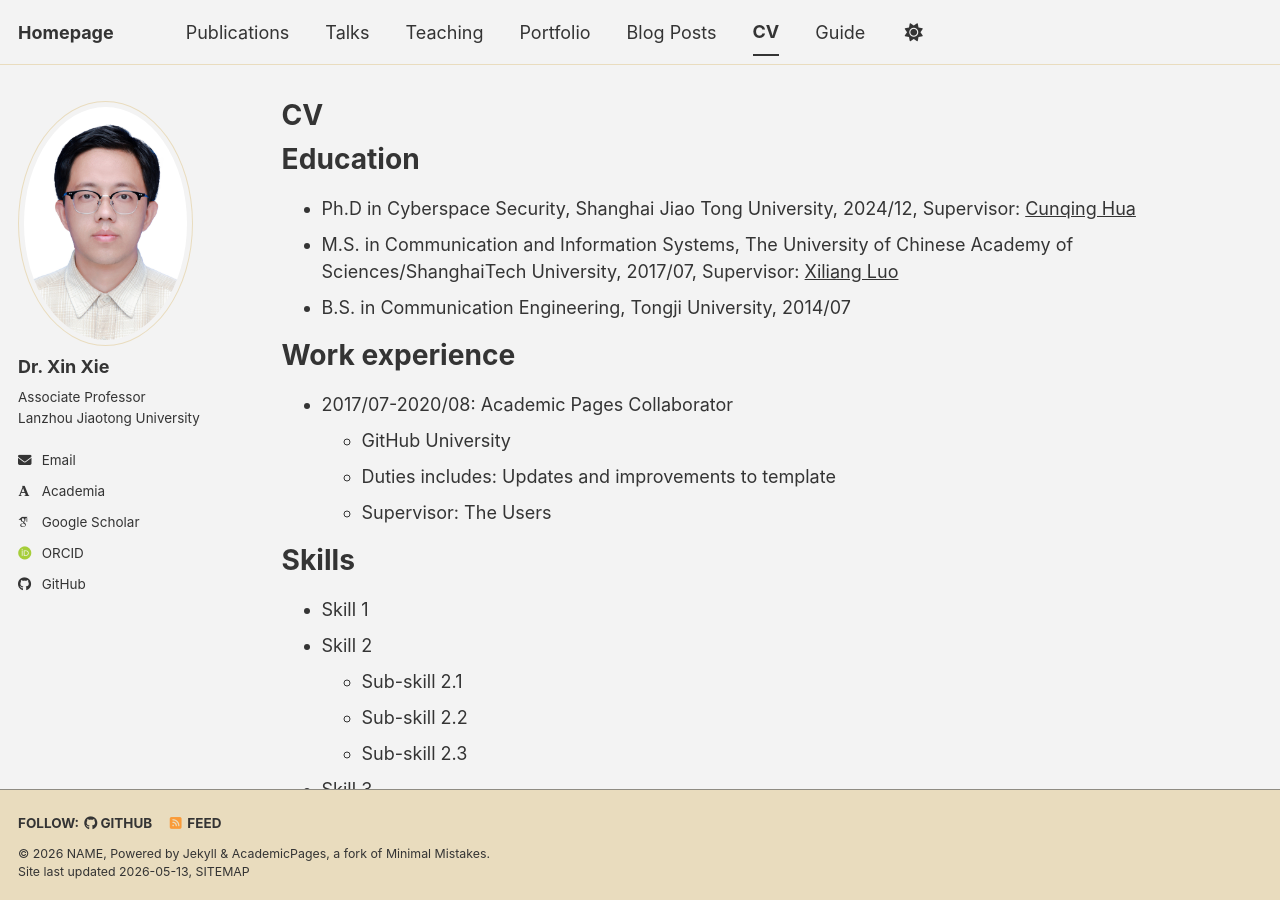
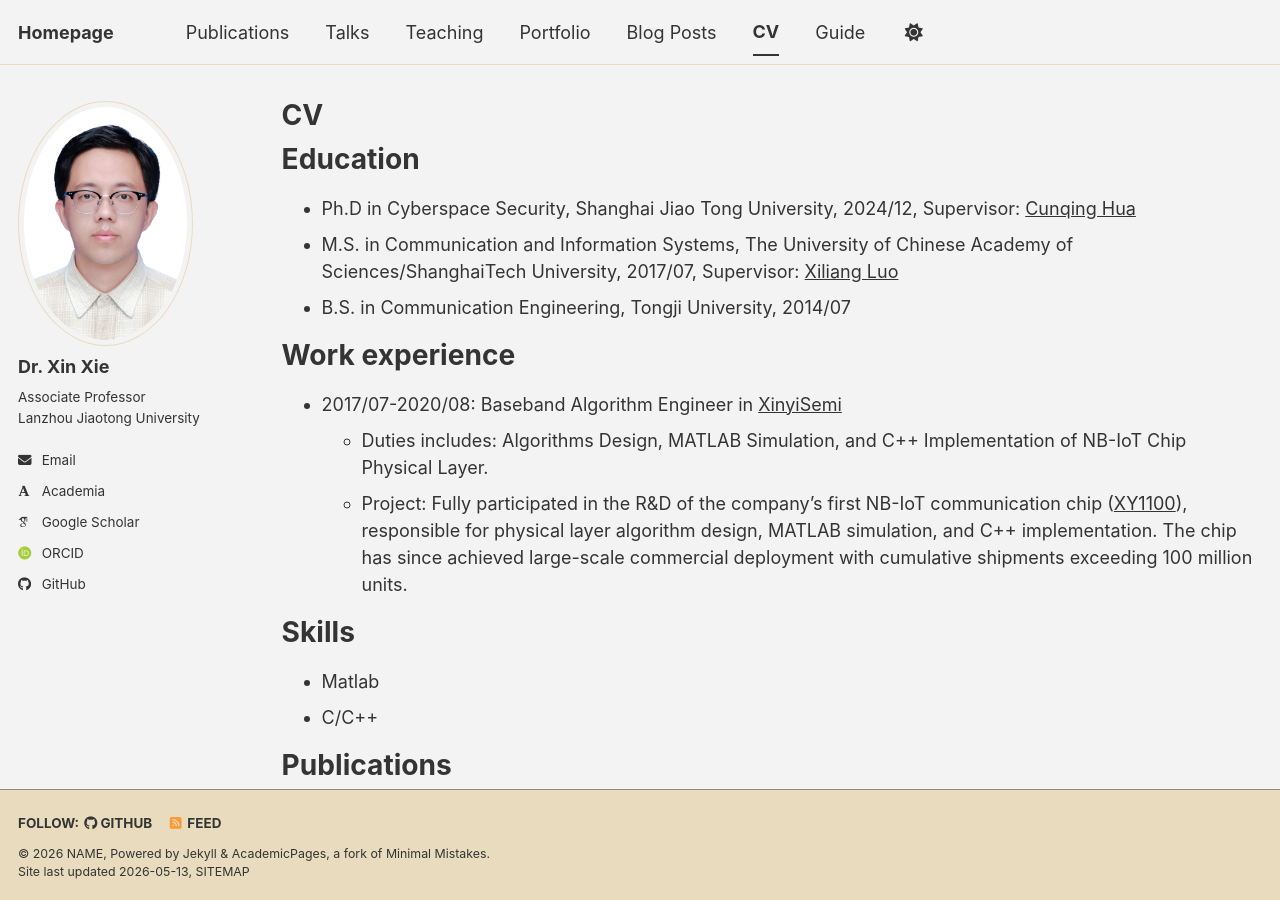
Before and after one commit to xiexin312/xiexin312.github.io, a Jekyll site: the page built from _pages/cv.md, in a window 1280 px wide and 900 px high. Built offline with Jekyll 4.4.1, drawn with Linux system fonts in a browser that asks for light colours; some web fonts are replaced; a script bundle is joined from its source files by our own code; library files that are not in the unit come from our copies.

Commit message:
Update cv.md

```diff
--- a/_pages/cv.md
+++ b/_pages/cv.md
@@ -17,19 +17,14 @@ Education
 
 Work experience
 ======
-* 2017/07-2020/08: Academic Pages Collaborator
-  * GitHub University
-  * Duties includes: Updates and improvements to template
-  * Supervisor: The Users
+* 2017/07-2020/08: Baseband Algorithm Engineer in [XinyiSemi](https://www.xinyisemi.com/)
+  * Duties includes: Algorithms Design, MATLAB Simulation, and C++ Implementation of NB-IoT Chip Physical Layer.
+  * Project: Fully participated in the R&D of the company's first NB-IoT communication chip ([XY1100](https://www.xinyisemi.com/products/nb-iot-soc/2)), responsible for physical layer algorithm design, MATLAB simulation, and C++ implementation. The chip has since achieved large-scale commercial deployment with cumulative shipments exceeding 100 million units.
 
 Skills
 ======
-* Skill 1
-* Skill 2
-  * Sub-skill 2.1
-  * Sub-skill 2.2
-  * Sub-skill 2.3
-* Skill 3
+* Matlab
+* C/C++
 
 Publications
 ======
```
